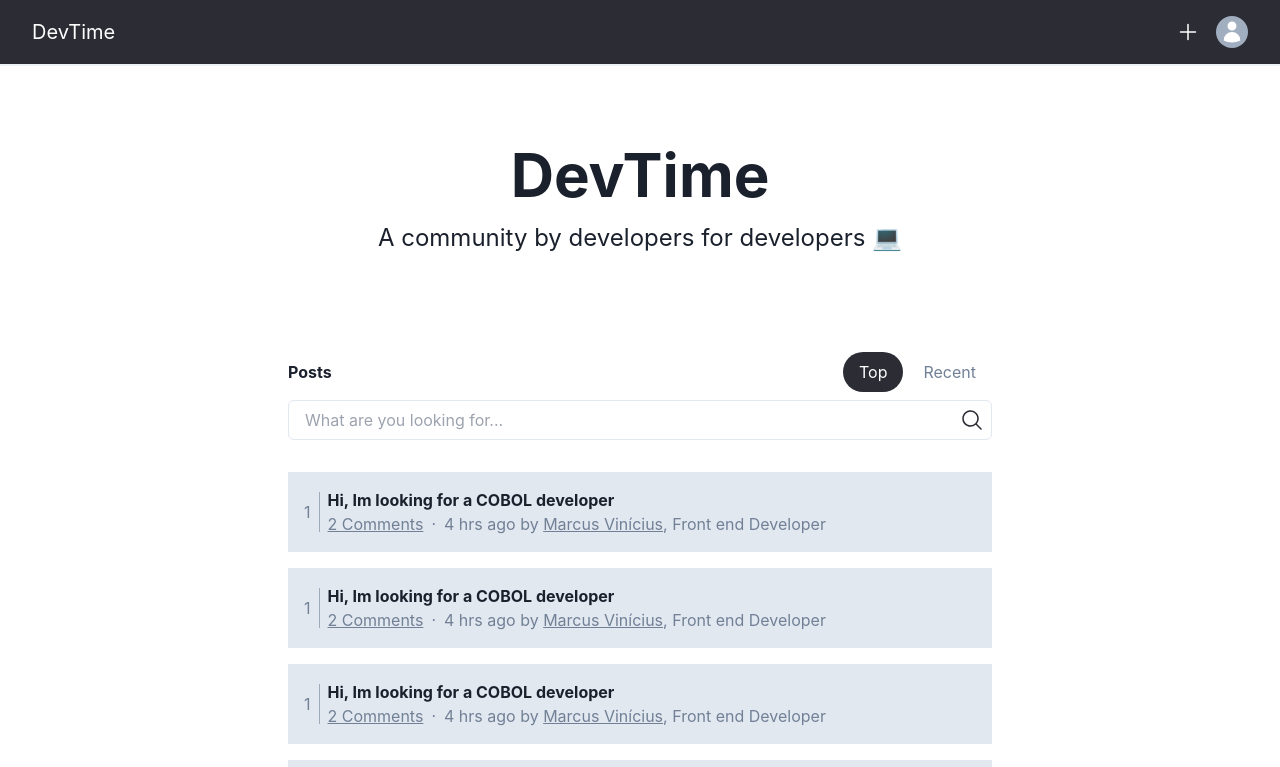
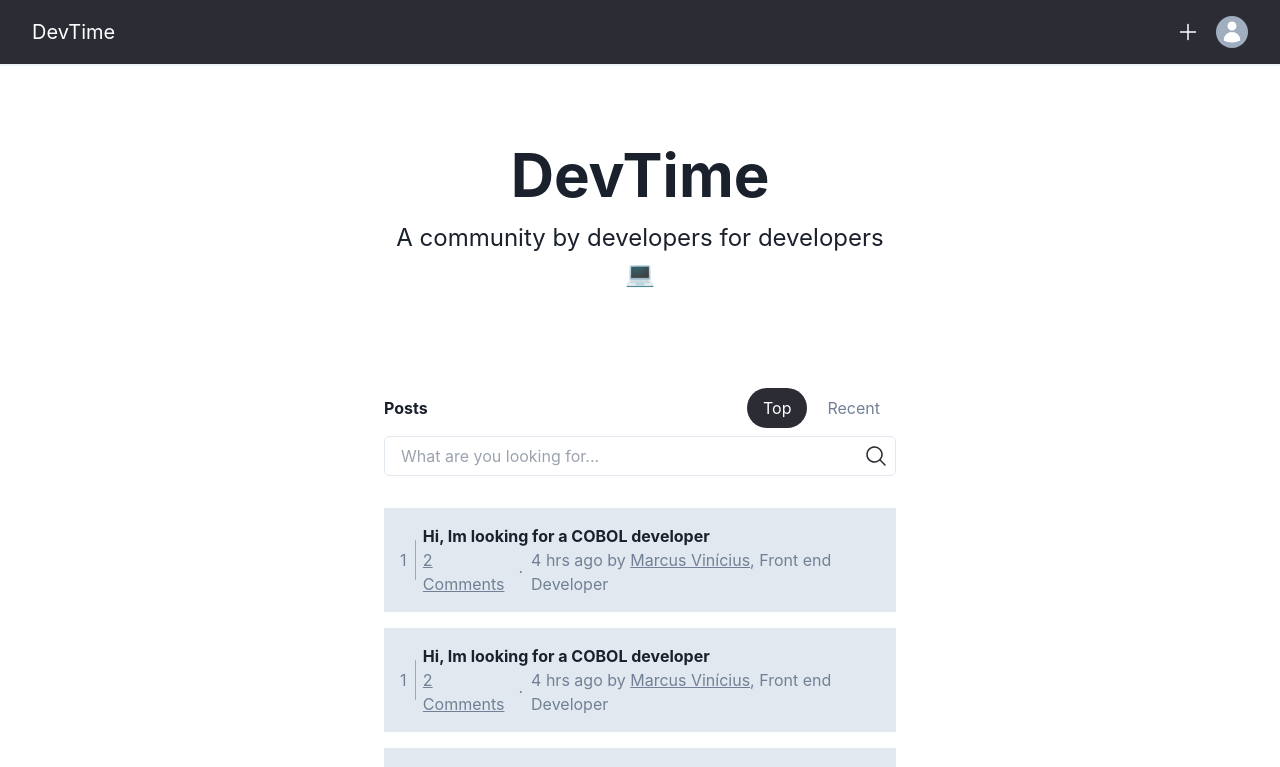
Before and after one commit to timeoutguy/devtime, a React (Create React App) app: page / in a window 1280 px wide. Shown: the top 767 px of the page. Built offline with nearby package versions, Linux system fonts and the light colour scheme.

Commit message:
feat(DT-0010): Change layout element

```diff
--- a/src/components/layout/Layout.tsx
+++ b/src/components/layout/Layout.tsx
@@ -1,13 +1,16 @@
+import { Box } from '@chakra-ui/react';
 import React, { PropsWithChildren } from 'react';
 
 import { Navbar } from '../index';
 
 export const Layout: React.FC<PropsWithChildren> = ({ children }) => {
   return (
-    <div>
+    <Box>
       <Navbar />
-      <main> {children} </main>
+      <Box as="main" py="16" px={{ base: 16, xl: 96 }}>
+        {children}
+      </Box>
       <footer></footer>
-    </div>
+    </Box>
   );
 };
--- a/src/pages/home/Home.tsx
+++ b/src/pages/home/Home.tsx
@@ -8,7 +8,7 @@ import { Search } from './components/Search';
 
 export const Home: React.FC = () => {
   return (
-    <Box py="16" px={{ base: 16, xl: 72 }}>
+    <Box>
       <Flex
         justifyContent="center"
         alignItems="center"
```
